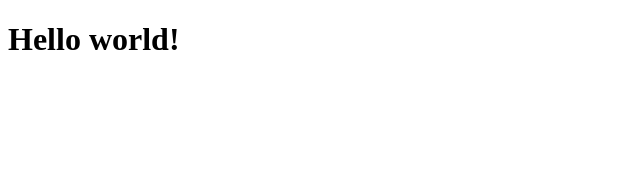
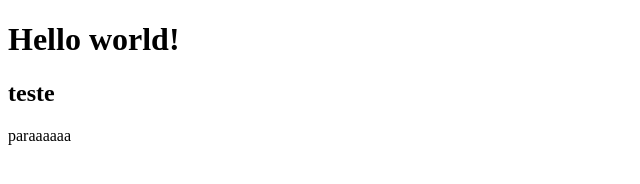
Before and after one commit to maikvinicius/teste-zflor, a plain HTML site: page index.html in a window 1280 px wide. Shown: the whole page, without its empty margins (0-640 px from the left). Drawn offline with Linux system fonts and the light colour scheme.

Commit message:
Entregando Feature feature/add_h2

```diff
--- a/index.html
+++ b/index.html
@@ -10,6 +10,8 @@
 <body>
 
     <h1>Hello world!</h1>
+    <h2>teste</h2>
+    <p>paraaaaaa</p>
 
 </body>
 
```
